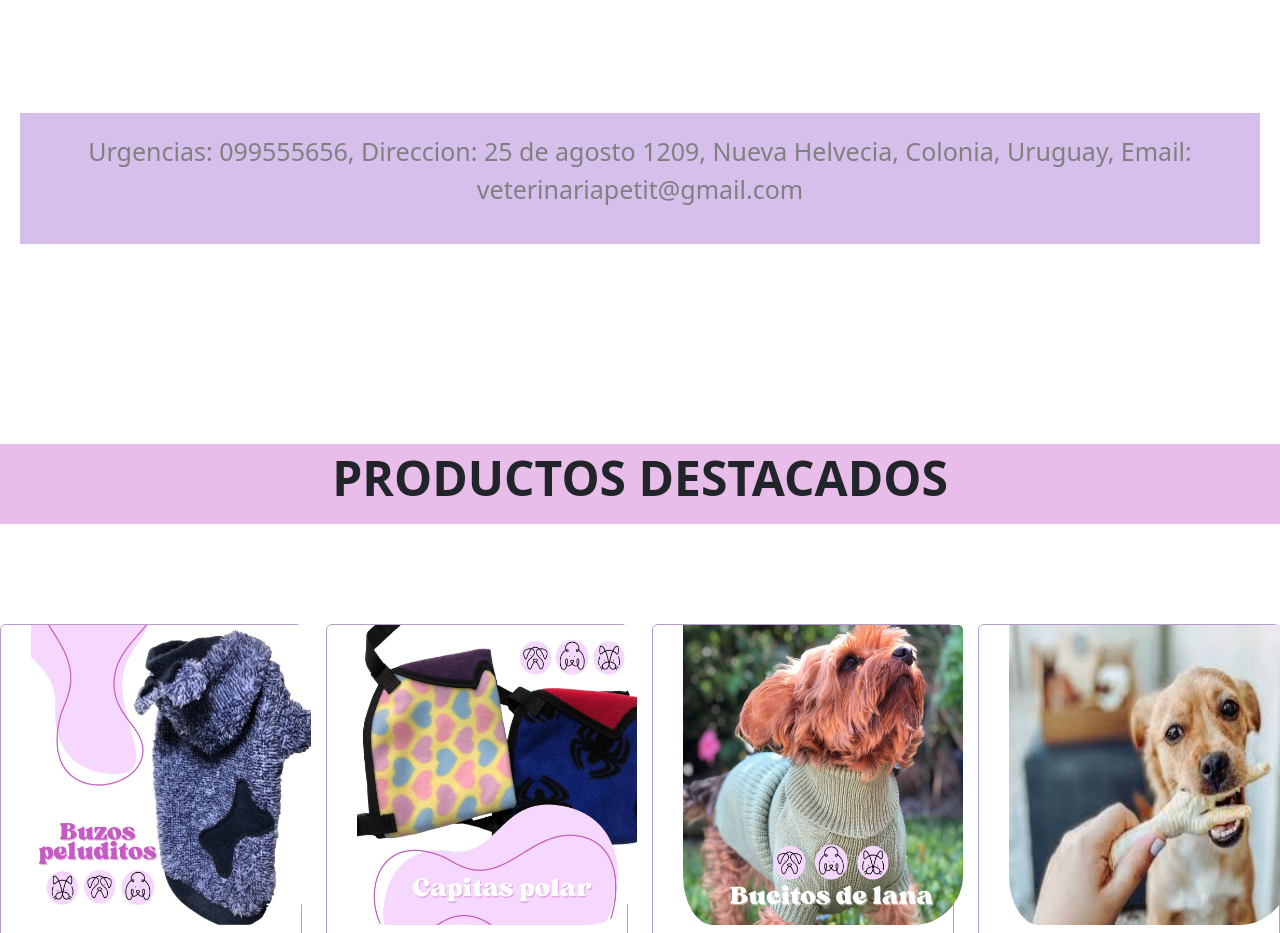
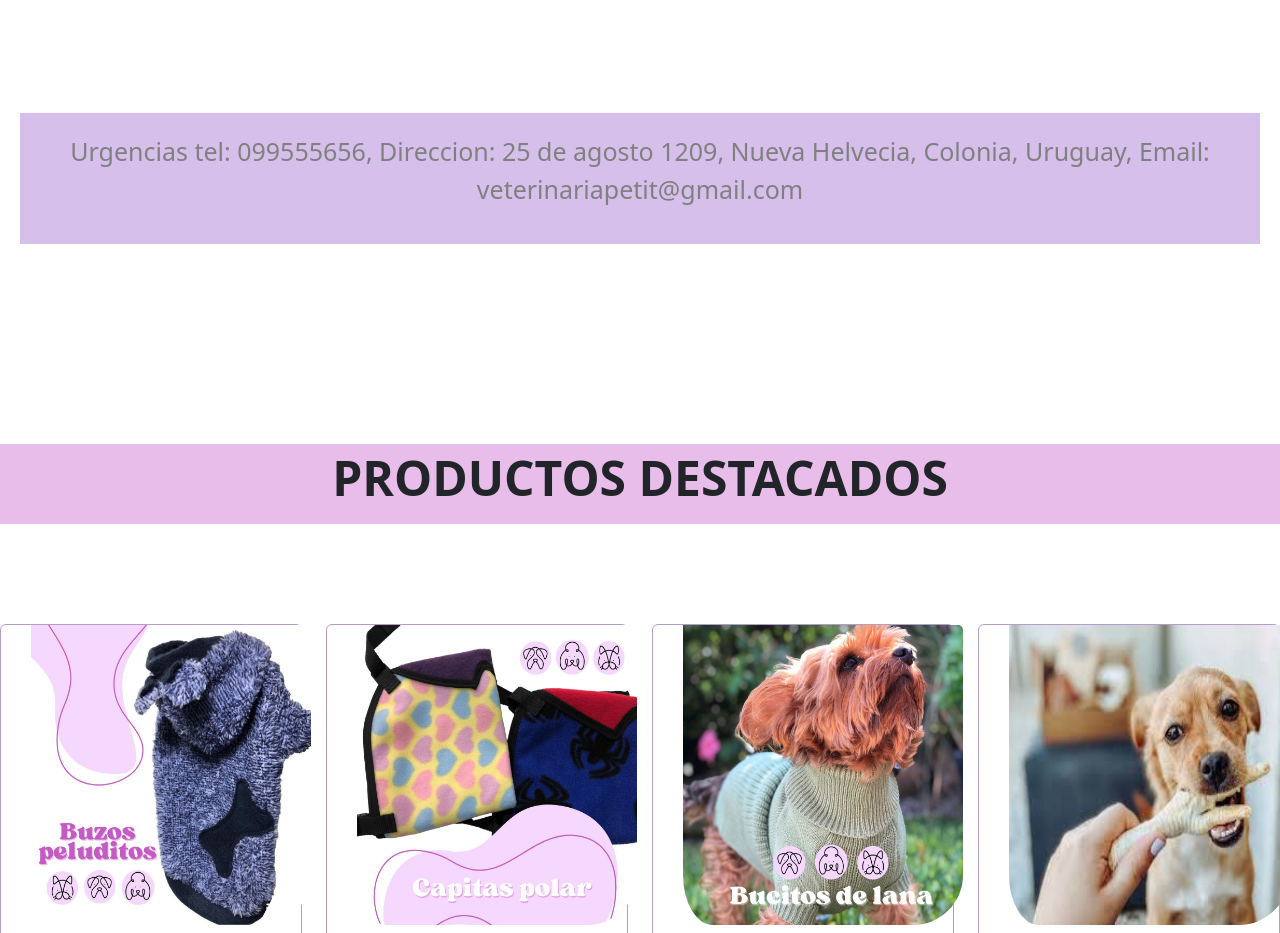
Before and after one commit to fabrigonza94/proyectoFinal-JS, a plain HTML site: page index.html in a window 1280 px wide. Shown: the part 1980-2913 px from the top of the page. Drawn offline with nearby package versions, Linux system fonts and the light colour scheme.

Commit message:
PreEntrega2-Gonzalez

```diff
--- a/index.html
+++ b/index.html
@@ -68,7 +68,7 @@
         </div>
         <section>
             <div class="urg">
-                <p class="urgencias"> Urgencias: 099555656, Direccion: 25 de agosto 1209, Nueva Helvecia, Colonia,
+                <p class="urgencias"> Urgencias tel: 099555656, Direccion: 25 de agosto 1209, Nueva Helvecia, Colonia,
                     Uruguay, Email:
                     veterinariapetit@gmail.com</p>
             </div>
```
